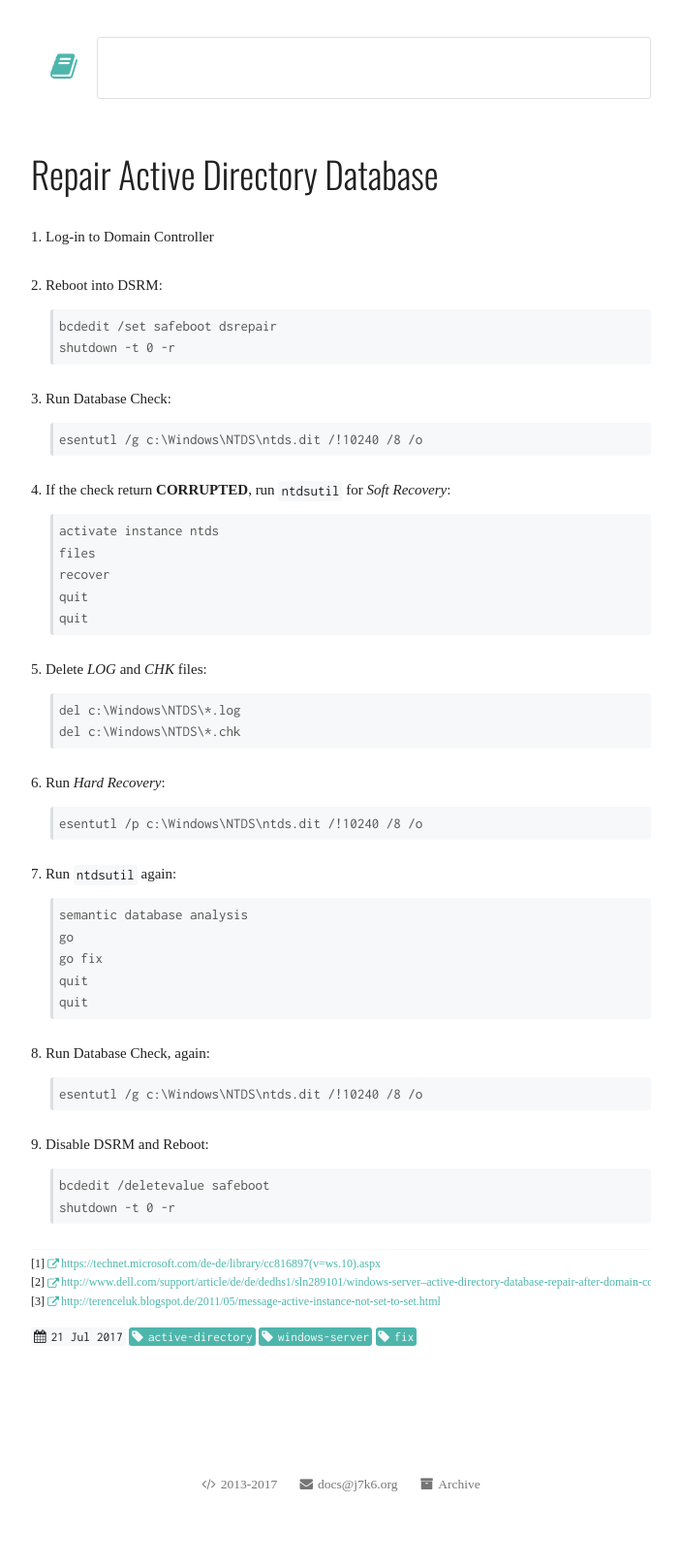
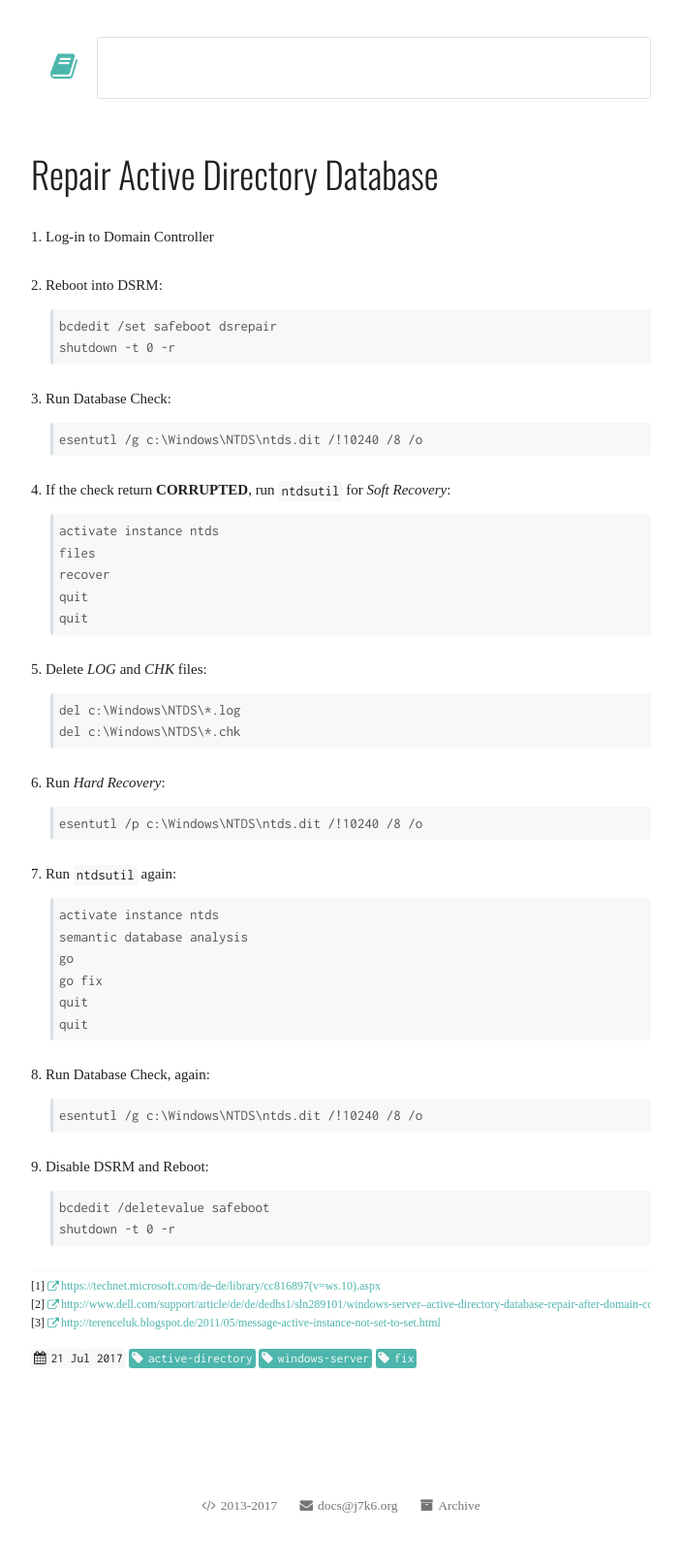
Before and after one commit to gh0st/docs.j7k6.org, a Jekyll site: the page built from _posts/2017-07-21-repair-active-directory-database.md, in a window 1280 px wide. Shown: the whole page at 97% size, without its empty margins (288-991 px from the left). Built offline with Jekyll 4.4.1, drawn with Linux system fonts in a browser that asks for light colours; nearby versions of some CDN libraries; some web fonts are replaced; comment, search, counter and statistics services are not loaded; before the commit the page ends 1592 px from its top, so only the background shows below that.

Commit message:
dcrepair

````diff
--- a/_posts/2017-07-21-repair-active-directory-database.md
+++ b/_posts/2017-07-21-repair-active-directory-database.md
@@ -33,6 +33,7 @@ tags: [active-directory,windows-server,fix]
    ```
 7. Run `ntdsutil` again:
    ```powershell
+   activate instance ntds
    semantic database analysis
    go
    go fix
````
